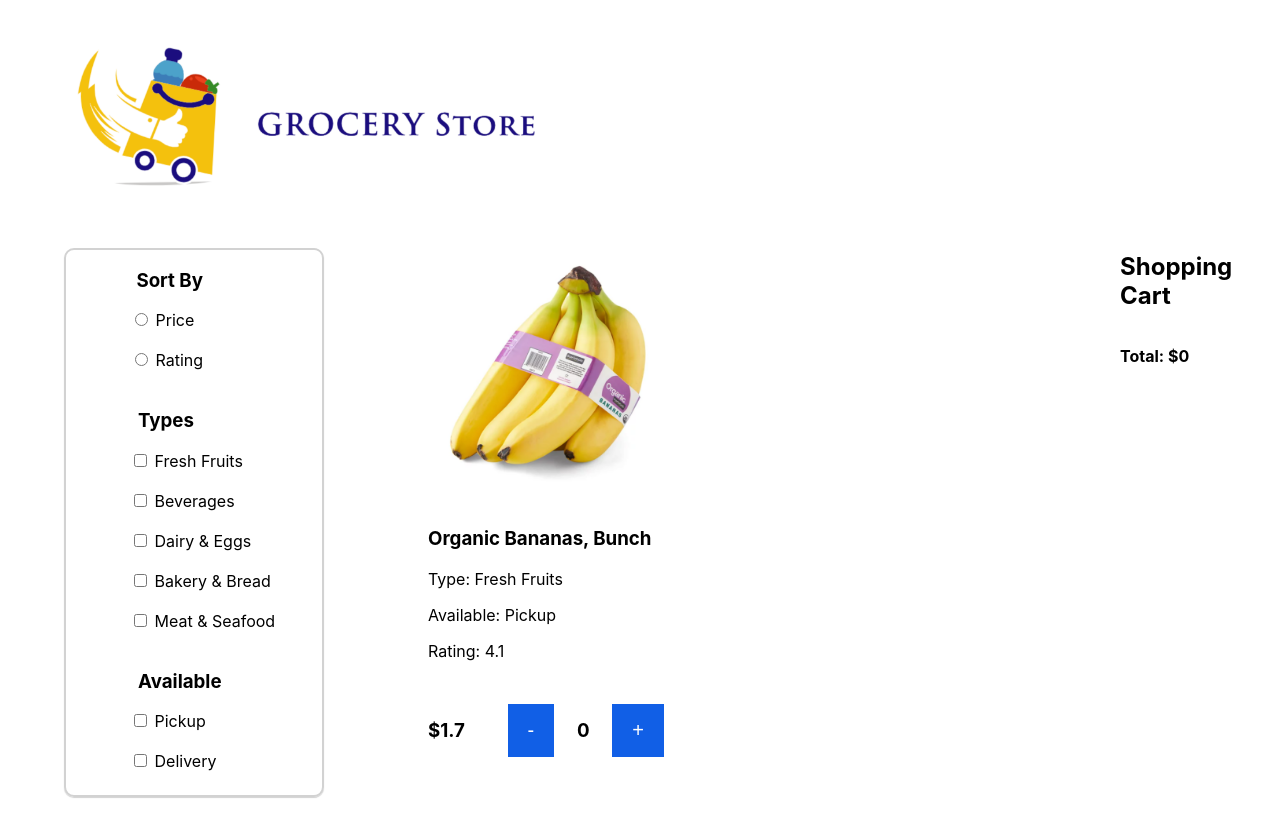
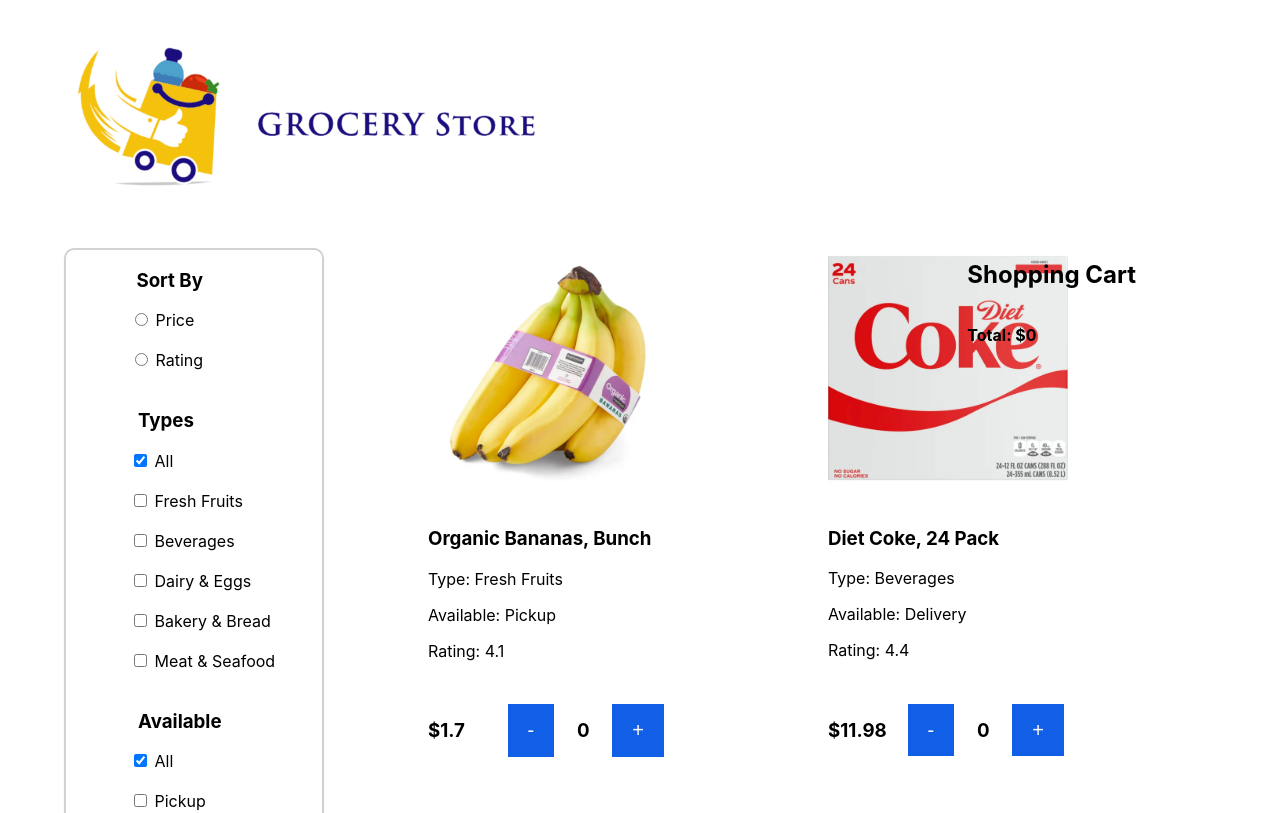
Before and after one commit to smartfox998/Grocery-Store, a React (Create React App) app: page / in a window 1280 px wide. Shown: the top 813 px of the page. Built offline with nearby package versions, Linux system fonts and the light colour scheme; the HTML template or start-up script is replaced by a standard one.

Commit message:
update changes

```diff
--- a/src/App.css
+++ b/src/App.css
@@ -37,10 +37,14 @@
   display: flex;
   position: sticky;
   top: 0;
+  right: 0;
   align-self: flex-start;
   flex-direction: column;
   min-width: 10rem;
   margin-left: 3.5rem;
+  position: fixed;
+  right: 9rem;
+  top: 15rem;
 }
 
 .cart p {
--- a/src/App.js
+++ b/src/App.js
@@ -1,5 +1,5 @@
 import './App.css';
-import { useState } from "react";
+import { useState, useEffect } from "react";
 import groceryData from "./assets/grocery_data.json";
 import GroceryItem from "./components/GroceryItem.js";
 
@@ -10,9 +10,13 @@
 function App() {
   const [cart, setCart] = useState({items: {}, price: 0})
   const [data, setData] = useState(groceryData);
+  const [sortType, setSortType] = useState();
+  const [filterItems, setFilterItems] = useState(groceryData);
+  const [filterType, setFilterType] = useState("All");
+  const [filterAvailable, setFilterAvailable] = useState("All");
 
   const addToCart = (index) => {
-    const item = groceryData[index]
+    const item = data[index]
     const name = item.name
     const currentCart = cart.items
 
@@ -28,7 +32,7 @@
   }
 
   const removeFromCart = (index) => {
-    const item = groceryData[index]
+    const item = data[index]
     const name = item.name
     const currentCart = cart.items
 
@@ -37,12 +41,13 @@
       const total = cart.price - item.price
       setCart({items: currentCart, price: total})
 
-      if (currentCart[name] == 0){
+      if (currentCart[name] === 0){
         delete currentCart[name]
       }
     }
   }
 
+  useEffect(() => {
     const sortItems = type => {
       const types = {
         price: 'price',
@@ -50,48 +55,85 @@
       };
       const sortProperty = types[type];
       const sorted = [...data].sort((a, b) => b[sortProperty] - a[sortProperty]);
-    console.log(sorted);
       setData(sorted);
+      setFilterItems(sorted);
     };
+
+    sortItems(sortType);
+  }, [sortType, data, filterItems]);
+
+  useEffect(() => {
+      const filterItemByType = type => {
+        if (type !== "All"){
+          const filtered = [...groceryData].filter(item => item.type === type);
+          setData(filtered);
+          setFilterItems(filtered)
+        }
+        else{
+          setData(groceryData);
+          setFilterItems(groceryData)
+        }
+      }
+
+      filterItemByType(filterType);
+  }, [filterType]);
+
+  useEffect(() => {
+    const filterItemByAvailable = available => {
+      if (available !== "All"){
+        const filtered = [...filterItems].filter(item => item.available === available);
+        setData(filtered);
+      }
+      else{
+        setData(filterItems);
+      }
+    }
+
+    filterItemByAvailable(filterAvailable);
+}, [filterAvailable]);
 
 
   return (
     <div className="App">
       <div>
-        <img className='title' src={require('./title.png')} />
+        <img className='title' src={require('./title.png')} alt="title image"/>
       </div>
 
       <div className='content'>
         <div className='filter-area'>
           <h3 style={{paddingLeft: "0.4rem"}}>Sort By</h3>
           <form action="" method="post">
-            <input type="radio" name="sort" value="price" onClick={(e) => sortItems(e.target.value)}/> Price
+            <input type="radio" name="sort" value="price" onClick={(e) => setSortType(e.target.value)}/> Price
             <br></br>
             <br></br>
-            <input type="radio" name="sort" value="rating" onClick={(e) => sortItems(e.target.value)}/> Rating
+            <input type="radio" name="sort" value="rating" onClick={(e) => setSortType(e.target.value)}/> Rating
           </form>
 
           <br></br>
 
           <h3 style={{paddingLeft: "0.5rem"}}>Types</h3>
           <div>
-            <input type="checkbox" id="fruits" name="types" />
+            <input type="checkbox" id="all" name="types" checked={filterType === "All"} onChange={() => setFilterType("All")}/>
+            <label for="fruits"> All</label>
+            <br></br>
+            <br></br>
+            <input type="checkbox" id="fruits" name="types" checked={filterType === "Fresh Fruits"} onChange={() => setFilterType("Fresh Fruits")}/>
             <label for="fruits"> Fresh Fruits</label>
             <br></br>
             <br></br>
-            <input type="checkbox" id="beverages" name="types" />
+            <input type="checkbox" id="beverages" name="types" checked={filterType === "Beverages"} onChange={() => setFilterType("Beverages")}/>
             <label for="beverages"> Beverages</label>
             <br></br>
             <br></br>
-            <input type="checkbox" id="dairy&eggs" name="types" />
+            <input type="checkbox" id="dairy&eggs" name="types" checked={filterType === "Dairy & Eggs"} onChange={() => setFilterType("Dairy & Eggs")}/>
             <label for="dairy&eggs"> Dairy & Eggs</label>
             <br></br>
             <br></br>
-            <input type="checkbox" id="bakery&bread" name="types" />
+            <input type="checkbox" id="bakery&bread" name="types" checked={filterType === "Bakery & Bread"} onChange={() => setFilterType("Bakery & Bread")}/>
             <label for="bakery&bread"> Bakery & Bread</label>
             <br></br>
             <br></br>
-            <input type="checkbox" id="meat&seafood" name="types" />
+            <input type="checkbox" id="meat&seafood" name="types" checked={filterType === "Meat & Seafood"} onChange={() => setFilterType("Meat & Seafood")}/>
             <label for="meat&seafood"> Meat & Seafood</label>
           </div>
 
@@ -99,11 +141,15 @@
 
           <h3 style={{paddingLeft: "0.5rem"}}>Available</h3>
           <div>
-            <input type="checkbox" id="pickup" name="available" />
+            <input type="checkbox" id="all" name="available" checked={filterAvailable === "All"} onChange={() => setFilterAvailable("All")}/>
+            <label for="pickup"> All</label>
+            <br></br>
+            <br></br>
+            <input type="checkbox" id="pickup" name="available" checked={filterAvailable === "Pickup"} onChange={() => setFilterAvailable("Pickup")}/>
             <label for="pickup"> Pickup</label>
             <br></br>
             <br></br>
-            <input type="checkbox" id="delivery" name="available" />
+            <input type="checkbox" id="delivery" name="available" checked={filterAvailable === "Delivery"} onChange={() => setFilterAvailable("Delivery")}/>
             <label for="delivery"> Delivery</label>
           </div>
 
```
Lines whose indentation alone changed are shown as unchanged.
